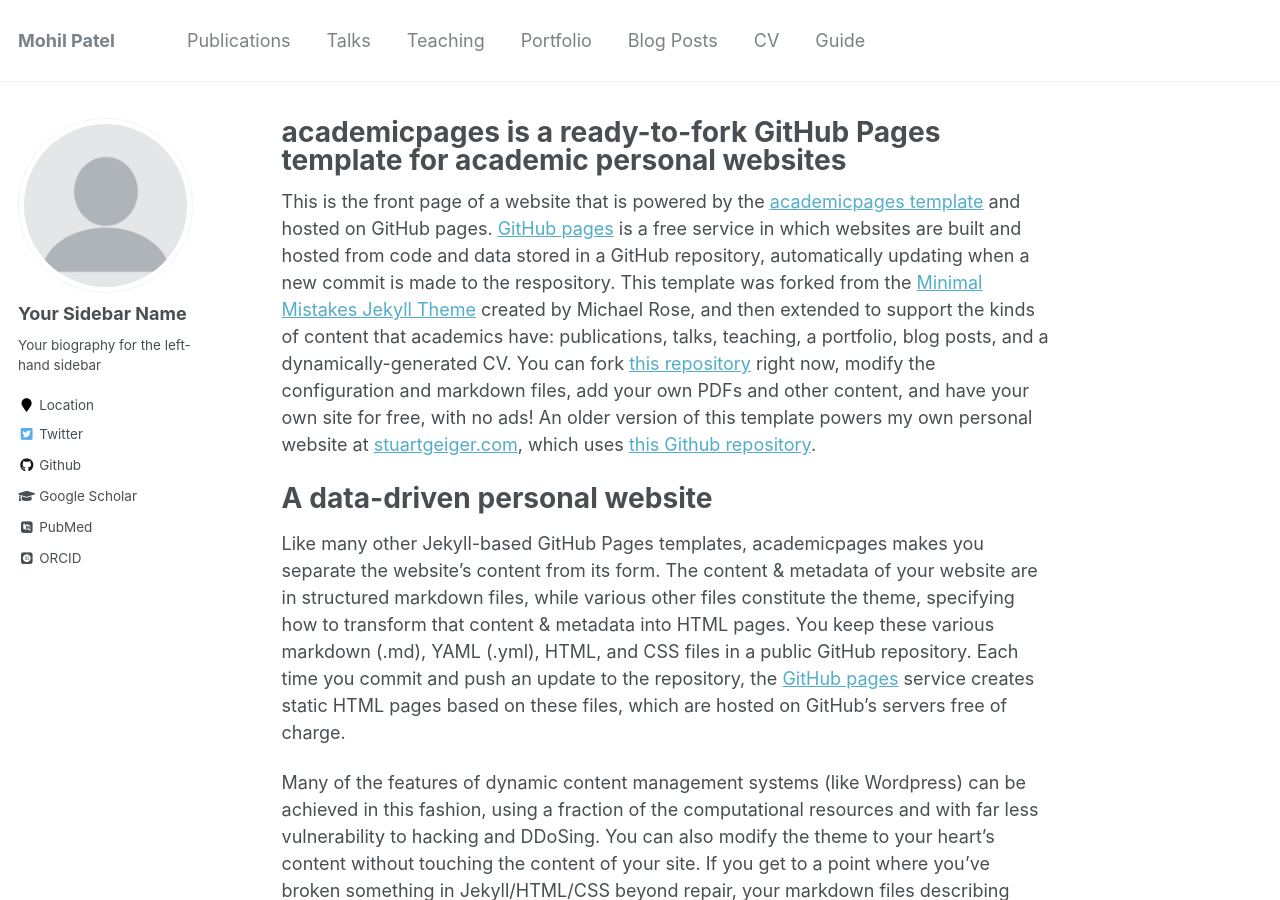
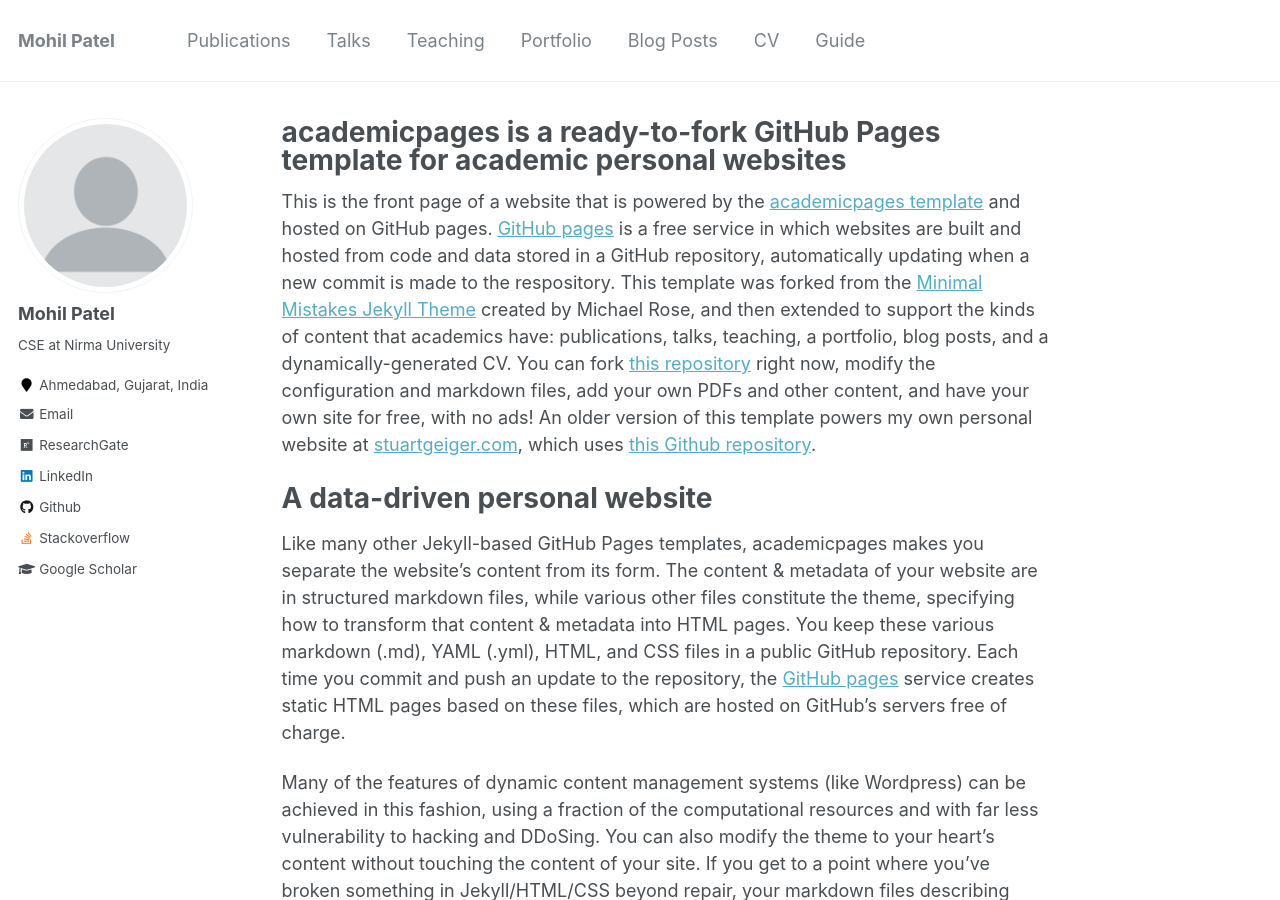
Before and after one commit to mohilpatel25/mohilpatel25.github.io, a Jekyll site: the page built from _pages/about.md, in a window 1280 px wide and 900 px high. Built offline with Jekyll 4.4.1, drawn with Linux system fonts in a browser that asks for light colours; some web fonts are replaced.

Commit message:
Update _config.yml

```diff
--- a/_config.yml
+++ b/_config.yml
@@ -80,15 +80,15 @@
 
 # Site Author
 author:
-  name             : "Your Sidebar Name"
+  name             : "Mohil Patel"
   avatar           : "profile.png"
-  bio              : "Your biography for the left-hand sidebar"
-  location         : "Location"
+  bio              : "CSE at Nirma University"
+  location         : "Ahmedabad, Gujarat, India"
   employer         :
-  pubmed           : "https://www.ncbi.nlm.nih.gov/pubmed/?term=john+snow"
-  googlescholar    : "http://yourfullgooglescholarurl.com"
-  email            :
-  researchgate     :  # example: "https://www.researchgate.net/profile/yourprofile"
+  pubmed           :
+  googlescholar    : https://scholar.google.com/citations?user=3OZgj6oAAAAJ&hl=en
+  email            : mohilpatel21@gmail.com
+  researchgate     : https://www.researchgate.net/profile/Mohil-Patel
   uri              :
   bitbucket        :
   codepen          :
@@ -96,20 +96,20 @@
   flickr           :
   facebook         :
   foursquare       :
-  github           : "academicpages"
+  github           : "mohilpatel25"
   google_plus      :
   keybase          :
   instagram        :
   impactstory      : #"https://profiles.impactstory.org/u/xxxx-xxxx-xxxx-xxxx"
   lastfm           :
-  linkedin         :
-  orcid            : "http://orcid.org/yourorcidurl"
+  linkedin         : https://www.linkedin.com/in/mohilpatel25
+  orcid            :
   pinterest        :
   soundcloud       :
-  stackoverflow    : # http://stackoverflow.com/users/123456/username
+  stackoverflow    : https://stackoverflow.com/users/14417726/mohil-patel
   steam            :
   tumblr           :
-  twitter          : "replacethistwitterhandle"
+  twitter          :
   vine             :
   weibo            :
   xing             :
@@ -255,7 +255,7 @@
 permalink: /:categories/:title/
 # paginate: 5 # amount of posts to show
 # paginate_path: /page:num/
-timezone: America/Los_Angeles # http://en.wikipedia.org/wiki/List_of_tz_database_time_zones
+timezone: Asia/Kolkata # http://en.wikipedia.org/wiki/List_of_tz_database_time_zones
 
 
 # Plugins
```
